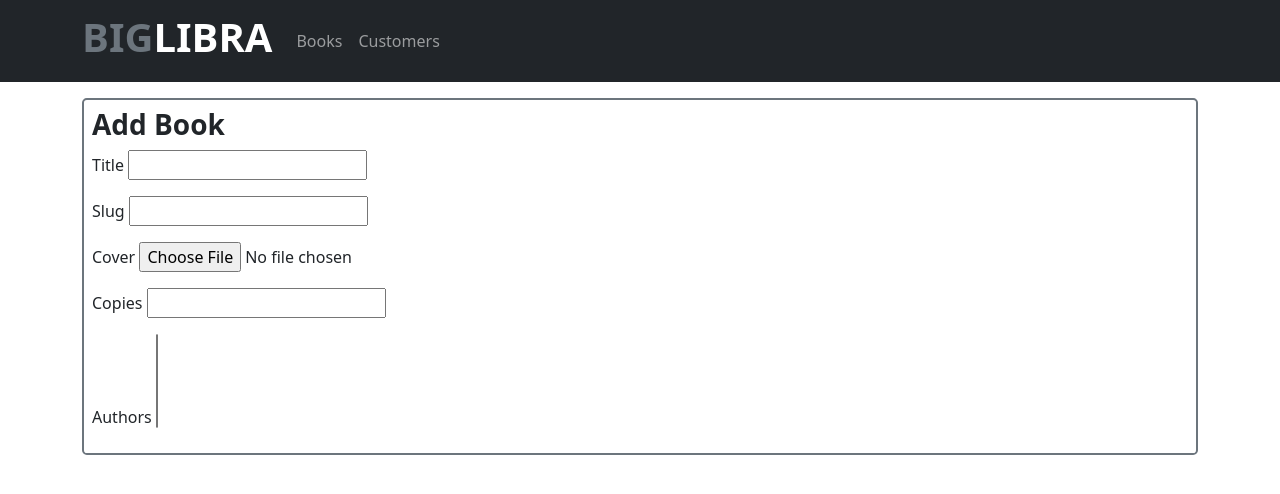
After one commit to adeninque/biglibra, a Django app: a page that uses cms/templates/cms/book-add.html in a window 1280 px wide. The commit adds this page. Shown: the top 494 px of the page. Run offline with Django 4.2, Linux system fonts and the light colour scheme; the visitor is signed in with stand-in values (Sample User, id 1); data that the repository does not hold is empty.

Commit message:
half job ended

```diff
--- /dev/null
+++ b/cms/templates/cms/book-add.html
@@ -0,0 +1,19 @@
+{% extends 'cms/base.html' %}
+
+{% block content %}
+
+<div class="container-md mt-3">
+  <div class="w-100 p-2 border border-secondary border-2 rounded-3">
+    <h1 class="fs-3 fw-bold" >Add Book</h1>
+    <form method="POST">
+      {% for field in form %}
+        <p>
+          <label for="{{ form.id_for_label }}">{{ field.label }}</label>
+          {{ field }}
+        </p>
+      {% endfor %}
+    </form>
+  </div>
+</div>
+
+{% endblock content %}
--- a/cms/templates/cms/components/header.html
+++ b/cms/templates/cms/components/header.html
@@ -1,6 +1,5 @@
+<nav class="navbar navbar-expand-lg navbar-dark bg-dark">
   <div class="container-md">
-  <nav class="navbar navbar-expand-lg navbar-light bg-light">
-    <div class="container-fluid">
     <a class="navbar-brand" href="{% url 'cms_home' %}">
       {% include 'defs/logo.html' %}
     </a>
@@ -18,5 +17,3 @@
     </div>
   </div>
 </nav>
-
-</div>
--- a/cms/templates/cms/home.html
+++ b/cms/templates/cms/home.html
@@ -2,7 +2,7 @@
 
 {% block content %}
 <div class="container-md mt-3">
-  <a class="btn btn-primary w-100 fs-4 text-uppercase fw-bold">Add Book</a>
+  <a class="btn btn-primary w-100 fs-4 text-uppercase fw-bold" href="{% url 'cms_add_book' %}">Add Book</a>
 </div>
 
 {% endblock content %}
--- a/cms/urls.py
+++ b/cms/urls.py
@@ -1,8 +1,10 @@
 from django.urls import path
 
-from .views import (Home)
+from .views import (Home,
+                    AddBook,)
 
 
 urlpatterns = [
-  path('', Home.as_view(), name='cms_home')
+  path('', Home.as_view(), name='cms_home'),
+  path('add-book', AddBook.as_view(), name='cms_add_book'),
 ]
--- a/cms/views.py
+++ b/cms/views.py
@@ -1,8 +1,14 @@
 from django.shortcuts import render
-from django.views.generic import TemplateView
+from django.views.generic import TemplateView, CreateView
 from django.contrib.auth.mixins import LoginRequiredMixin
 
 from .utils import MainMixin
+from libra.models import (
+  Book,
+)
+from libra.forms import (
+  BookForm,
+)
 
 # Create your views here.
 class Home(MainMixin, TemplateView):
@@ -12,3 +18,16 @@ class Home(MainMixin, TemplateView):
     context = super().get_context_data(**kwargs)
     context.update(self.get_custom_context())
     return context
+
+
+class AddBook(MainMixin, CreateView):
+  model = Book
+  template_name = 'cms/book-add.html'
+  form_class = BookForm
+
+  def get_context_data(self, **kwargs):
+    context = super().get_context_data(**kwargs)
+    context.update(self.get_custom_context(
+      title = 'CMS | ADD BOOK'
+    ))
+    return context
--- a/libra/admin.py
+++ b/libra/admin.py
@@ -21,9 +21,10 @@ class BorrowAdmin(admin.ModelAdmin):
 
 
 class AuthorAdmin(admin.ModelAdmin):
-  list_display = ('id', 'get_full_name', 'slug',)
+  list_display = ('id', 'get_full_name',)
   list_display_links = ('id', 'slug',)
-  search_fields = ('id', 'get_full_name', 'slug',)
+  search_fields = ('id', 'get_full_name',)
+
 
 class CategoriesAdmin(admin.ModelAdmin):
   list_display = ('id', 'slug',)
--- /dev/null
+++ b/libra/forms.py
@@ -0,0 +1,15 @@
+from django import forms
+
+
+from .models import (
+  Book,
+  Borrow,
+  Authors,
+  Categories
+)
+
+
+class BookForm(forms.ModelForm):
+  class Meta:
+    model = Book
+    fields = "__all__"
--- a/libra/models.py
+++ b/libra/models.py
@@ -30,13 +30,12 @@ class Borrow(models.Model):
 
 class Authors(models.Model):
   photo = models.ImageField('author_photos/%Y/%m/%d', default='defs/profile_default.svg')
-  slug = models.SlugField(unique=True)
   first_name = models.CharField(max_length=255)
   last_name = models.CharField(max_length=255)
 
   def get_full_name(self): return ' '.join([self.first_name, self.last_name])
 
-  def __str__(self): return self.slug
+  def __str__(self): return self.get_full_name()
 
 
 class Categories(models.Model):
```
Also changed, not shown: libra/migrations/0002_remove_authors_slug.py (added). Lines whose indentation alone changed are shown as unchanged.
